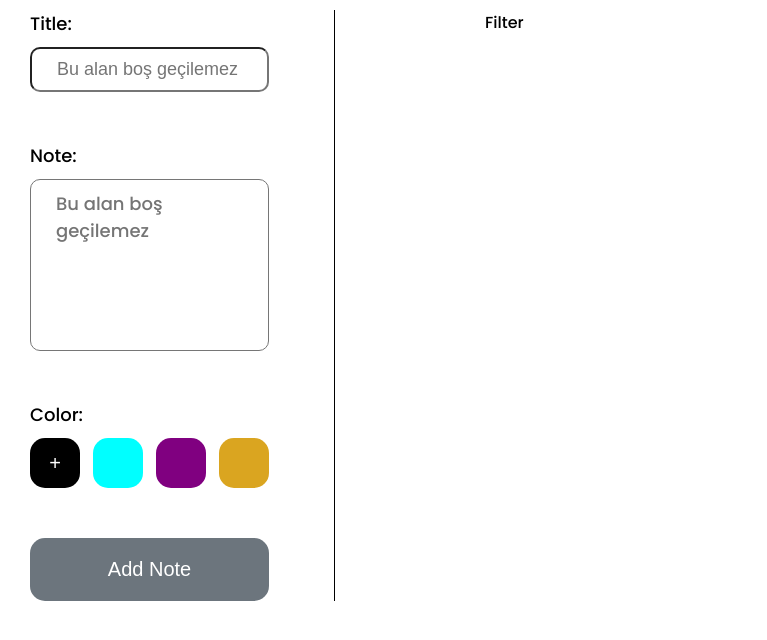
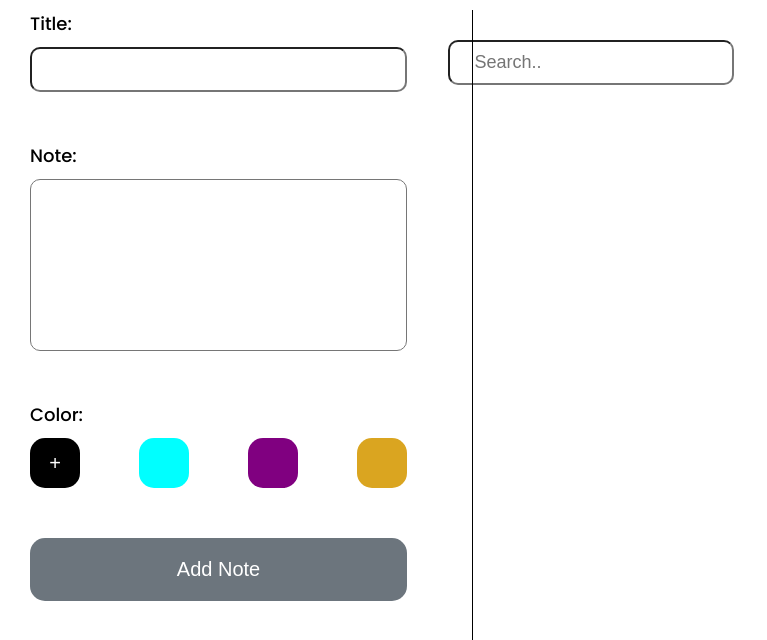
Before and after one commit to veyselkartalmis/react-redux-projects, a React (Create React App) app in the folder notes-app/: page / in a window 1280 px wide. Shown: the top 640 px of the page, without its empty margins (0-767 px from the left). Built offline with nearby package versions, Linux system fonts and the light colour scheme.

Commit message:
delete function added

```diff
--- a/notes-app/src/components/Filter/Filter.jsx
+++ b/notes-app/src/components/Filter/Filter.jsx
@@ -2,8 +2,13 @@ import "./filter.scss";
 
 function Filter() {
   return (
-    <div>Filter</div>
+    <div className="filter">
+      <input
+        type="text"
+        placeholder="Search.."
+      />
+    </div>
   )
 }
 
-export default Filter
+export default Filter;
--- a/notes-app/src/components/Filter/filter.scss
+++ b/notes-app/src/components/Filter/filter.scss
@@ -0,0 +1,11 @@
+.filter {
+    padding-top: 15px;
+    margin-bottom: 20px;
+
+    input {
+        padding: 10px 25px;
+        outline: none;
+        border-radius: 10px;
+        font-size: 18px;
+    }
+}
--- a/notes-app/src/components/Form/Form.jsx
+++ b/notes-app/src/components/Form/Form.jsx
@@ -27,10 +27,9 @@ function Form() {
 			setNoteValid(false);
 			return;
 		}
-
 		dispatch(addNote({ id: nanoid(), title, note, color }));
-		setTitle = "";
-		setNote = "";
+		setTitle("");
+		setNote ("");
 		setNoteValid(true);
 		setTitleValid(true);
 	}
@@ -44,7 +43,6 @@ function Form() {
 						type="text"
 						value={title}
 						onChange={(e) => setTitle(e.target.value)}
-						placeholder={titleValid == false ? "Bu alan boş geçilemez" : ""}
 					/>
 				</div>
 				<div className="form-group">
@@ -53,7 +51,6 @@ function Form() {
 						type="text"
 						value={note}
 						onChange={(e) => setNote(e.target.value)}
-						placeholder={noteValid == false ? "Bu alan boş geçilemez" : ""}
 					/>
 				</div>
 				<div className="form-group">
--- a/notes-app/src/components/Form/form.scss
+++ b/notes-app/src/components/Form/form.scss
@@ -4,6 +4,8 @@ form {
     gap: 50px;
     border-right: 1px solid #000;
     padding-right: 65px;
+    position: fixed;
+    height: 100%;
 
     .form-group {
         display: flex;
--- a/notes-app/src/components/Note/Note.jsx
+++ b/notes-app/src/components/Note/Note.jsx
@@ -1,8 +1,10 @@
 import "./note.scss";
-import { useSelector } from "react-redux";
+import { useSelector, useDispatch } from "react-redux";
+import { destroy } from "../../redux/notes/notesSlice";
 
 function Note() {
   const notes = useSelector((state) => state.notes.items);
+  const dispatch = useDispatch();
 
   return (
     <div className="notes">
@@ -10,6 +12,10 @@ function Note() {
         notes.map((item, index) => {
           return (
             <div key={index} className={`${item.color} card-body`}>
+              <a
+                className="close-btn"
+                onClick={() => dispatch(destroy(item.id))}
+              >X</a>
               <p className="noteTitle">{item.title}</p>
               <p className="note-desc">{item.note}</p>
             </div>
--- a/notes-app/src/components/Note/note.scss
+++ b/notes-app/src/components/Note/note.scss
@@ -8,6 +8,15 @@
         width: 33.333%;
         padding: 15px;
         border-radius: 15px;
+        position: relative;
+
+        .close-btn {
+            position: absolute;
+            top: 15px;
+            left: 15px;
+            font-size: 20px;
+            cursor: pointer;
+        }
 
         .noteTitle {
             text-align: center;
--- a/notes-app/src/redux/notes/notesSlice.js
+++ b/notes-app/src/redux/notes/notesSlice.js
@@ -11,8 +11,8 @@ export const noteSlice = createSlice({
 		},
 		destroy: (state, action) => {
 			const id = action.payload;
-			const filtered = state.notes.filter((note) => note.id !== id);
-			state.note = filtered;
+			const filtered = state.items.filter((note) => note.id !== id);
+			state.items = filtered;
 		},
 	},
 });
```
